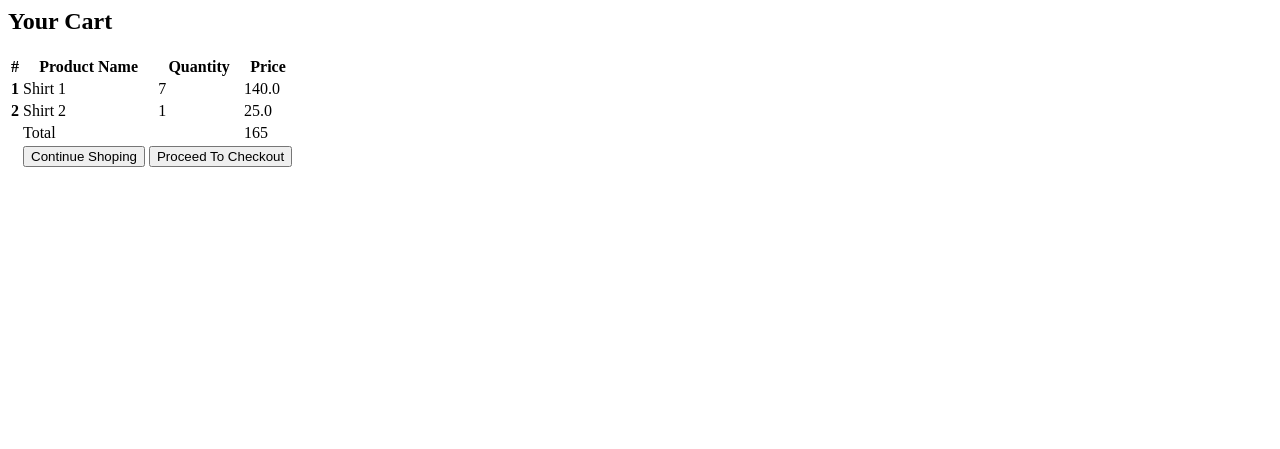
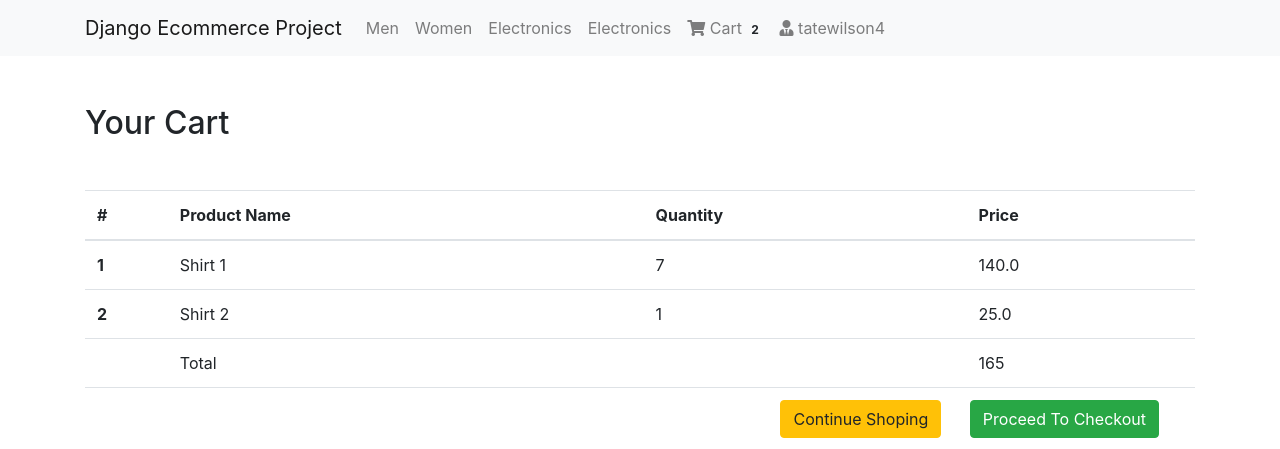
Before and after one commit to tatewilson4/Python_Online_Store, a Django app: page /cart/ in a window 1280 px wide. Shown: the top 449 px of the page. Run offline with Django 3.2, Linux system fonts and the light colour scheme; a user stored in the database is signed in; data comes from the database, SQL or seed files in the repository; both versions use the stored data as it was after the commit; some libraries are stand-ins or nearby versions.

Commit message:
started adding a registration/login feature, installed django-allauth, added necassary components to settings.py, added a path to mysite/urls, added a navbar

```diff
--- a/cart/models.py
+++ b/cart/models.py
@@ -17,7 +17,9 @@ class Cart(models.Model):
 
     #Getting the total price of the cart
     def get_total(self):
-        return self.item.price * self.quantity
+        total = self.item.price * self.quantity
+        floattotal = float("{0:.2f}".format(total))
+        return floattotal
 
 # Order Model
 class Order(models.Model):
--- a/cart/templates/cart/home.html
+++ b/cart/templates/cart/home.html
@@ -1,3 +1,4 @@
+{% extends 'products/base.html' %}
 {% block content %}
 <div class="container my-5">
     <div class="my-5">
--- a/mysite/urls.py
+++ b/mysite/urls.py
@@ -8,4 +8,5 @@ from django.contrib.staticfiles.urls import staticfiles_urlpatterns
 urlpatterns = [
     path('', include('products.urls', namespace='mainapp')),
     path('admin/', admin.site.urls),
+    path('accounts/', include('allauth.urls')),
 ]+ static(settings.MEDIA_URL, document_root=settings.MEDIA_ROOT)
--- a/products/templates/products/base.html
+++ b/products/templates/products/base.html
@@ -1,11 +1,75 @@
 {% load static %}
 <!DOCTYPE html>
-<html lang="en" dir="ltr">
-    <head>
-        <meta charset="utf-8">
-        <title></title>
-    </head>
-    <body>
-        <h1>Hello World!</h1>
-    </body>
+<html lang="en">
+<head>
+  <meta charset="UTF-8">
+  <meta name="viewport" content="width=device-width, initial-scale=1.0">
+  <meta http-equiv="X-UA-Compatible" content="ie=edge">
+  <link rel="stylesheet" href="https://stackpath.bootstrapcdn.com/bootstrap/4.3.1/css/bootstrap.min.css" integrity="sha384-ggOyR0iXCbMQv3Xipma34MD+dH/1fQ784/j6cY/iJTQUOhcWr7x9JvoRxT2MZw1T" crossorigin="anonymous">
+  <link href="https://cdnjs.cloudflare.com/ajax/libs/font-awesome/5.10.2/css/all.css" rel="stylesheet">
+  <link rel="stylesheet" href="{% static 'css/main.css' %}">
+  <title>Djago Ecommer | manascode.com</title>
+  <style>
+  	.card{
+  		    height: 350px;
+  	}
+  	.card-product:after {
+    content: "";
+    display: table;
+    clear: both;
+    visibility: hidden; }
+  .card-product .price-new, .card-product .price {
+    margin-right: 5px; }
+  .card-product .price-old {
+    color: #999; }
+  .card-product .img-wrap {
+    border-radius: 3px 3px 0 0;
+    overflow: hidden;
+    position: relative;
+    height: 220px;
+    text-align: center; }
+    .card-product .img-wrap img {
+      max-height: 100%;
+      max-width: 100%;
+      object-fit: cover; }
+
+      .card-product .info-wrap {
+    overflow: hidden;
+    padding: 15px;
+    border-top: 1px solid #eee; }
+  .card-product .action-wrap {
+    padding-top: 4px;
+    margin-top: 4px; }
+  .card-product .bottom-wrap {
+    padding: 15px;
+    border-top: 1px solid #eee; }
+  .card-product .title {
+    margin-top: 0; }
+  </style>
+</head>
+<body>
+{% include 'products/navbar.html' %}
+
+    {% if messages %}
+    <div class="messages container mt-2">
+        {% for message in messages %}
+        <div {% if message.tags %} class="alert alert-{{ message.tags }}{% endif %}" role="alert">
+          {{ message }}
+          <button type="button" class="close" data-dismiss="alert" aria-label="Close">
+        <span aria-hidden="true">&times;</span>
+      </button>
+        </div>
+        {% endfor %}
+    </div>
+  {% endif %}
+{% block content %}
+{% endblock %}
+<script src="https://code.jquery.com/jquery-3.3.1.slim.min.js" integrity="sha384-q8i/X+965DzO0rT7abK41JStQIAqVgRVzpbzo5smXKp4YfRvH+8abtTE1Pi6jizo" crossorigin="anonymous"></script>
+<script src="https://cdnjs.cloudflare.com/ajax/libs/popper.js/1.14.7/umd/popper.min.js" integrity="sha384-UO2eT0CpHqdSJQ6hJty5KVphtPhzWj9WO1clHTMGa3JDZwrnQq4sF86dIHNDz0W1" crossorigin="anonymous"></script>
+<script src="https://stackpath.bootstrapcdn.com/bootstrap/4.3.1/js/bootstrap.min.js" integrity="sha384-JjSmVgyd0p3pXB1rRibZUAYoIIy6OrQ6VrjIEaFf/nJGzIxFDsf4x0xIM+B07jRM" crossorigin="anonymous"></script>
+
+<script>
+
+</script>
+</body>
 </html>
--- /dev/null
+++ b/products/templates/products/navbar.html
@@ -0,0 +1,43 @@
+{% load cart_tag %}
+
+<nav class="navbar navbar-expand-lg navbar-light bg-light">
+  <div class="container">
+  <a class="navbar-brand" href="/">Django Ecommerce Project</a>
+  <button class="navbar-toggler" type="button" data-toggle="collapse" data-target="#navbarNav" aria-controls="navbarNav" aria-expanded="false" aria-label="Toggle navigation">
+    <span class="navbar-toggler-icon"></span>
+  </button>
+  <div class="collapse navbar-collapse" id="navbarNav">
+    <ul class="navbar-nav">
+      <li {% if request.path == 'contact' %}class="nav-item active"{% else %}class="nav-item"{% endif %}>
+        <a class="nav-link" href="#">Men <span class="sr-only">(current)</span></a>
+      </li>
+      <li class="nav-item">
+        <a class="nav-link" href="#">Women</a>
+      </li>
+      <li class="nav-item">
+        <a class="nav-link" href="#">Electronics</a>
+      </li>
+       <li class="nav-item">
+        <a class="nav-link" href="#">Electronics</a>
+      </li>
+      {% if request.user.is_authenticated %}
+      <li class="nav-item">
+        <a class="nav-link" href="{% url 'mainapp:cart-home' %}">
+          <i class="fa fa-shopping-cart"></i> Cart
+          <span class="badge badge-light">{{ request.user| cart_total }}</span>
+        </a>
+      </li>
+       <li class="nav-item">
+        <a class="nav-link" href="/accounts">
+          <i class="fas fa-user-tie"></i> {{ request.user.username }}
+        </a>
+      </li>
+      {% else %}
+       <li class="nav-item">
+        <a  class="btn btn-primary" href="/accounts/login/">Login / Register</a>
+      </li>
+      {% endif %}
+    </ul>
+  </div>
+  </div>
+</nav>
```
Also changed, not shown: mysite/settings.py (+11 -0 lines), db.sqlite3, products/templates/products/product_detail.html (added).
